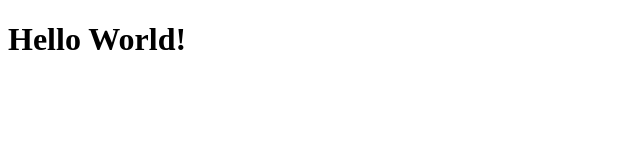
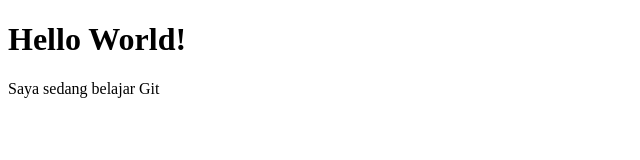
Before and after one commit to ardianta/project-workshop-gdsc, a plain HTML site: page index.html in a window 1280 px wide. Shown: the whole page, without its empty margins (0-640 px from the left). Drawn offline with Linux system fonts and the light colour scheme.

Commit message:
mengubah index.html

```diff
--- a/index.html
+++ b/index.html
@@ -8,5 +8,6 @@
 </head>
 <body>
     <h1>Hello World!</h1>
+    <p>Saya sedang belajar Git</p>
 </body>
 </html>
```
